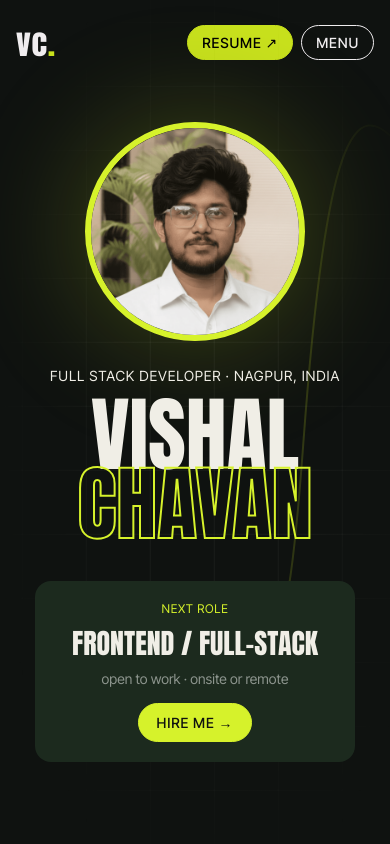
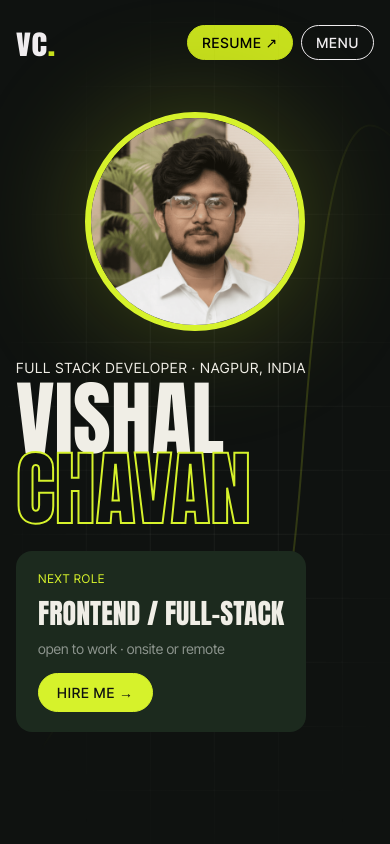
Before and after one commit to VishalChavan7/Portfolio, a React (Vite) app: page / in a window 390 px wide. Shown: the top 844 px of the page. Built offline with nearby package versions, Linux system fonts and the light colour scheme; the HTML template or start-up script is replaced by a standard one.

Commit message:
Vertically center mobile hero and even out spacing
Co-Authored-By: Claude Sonnet 5.5 <noreply@anthropic.com>

```diff
--- a/src/index.css
+++ b/src/index.css
@@ -647,24 +647,16 @@ img {
   .hero {
     height: auto;
     min-height: 100svh;
+    justify-content: center; /* equal space above and below the content */
     padding-top: 88px;
-    padding-bottom: 48px;
+    padding-bottom: 88px;
   }
   .hero-name {
     font-size: min(21vw, 25svh);
-    align-items: center;
-  }
-  .hero .eyebrow {
-    text-align: center;
+    margin-top: 8px;
   }
   .hero-card {
-    align-self: center;
-    width: 100%;
-    max-width: 320px;
-    text-align: center;
-  }
-  .hero-card .pill {
-    justify-self: center;
+    margin-top: 28px;
   }
   .pad {
     padding-block: 72px;
@@ -705,7 +697,7 @@ img {
     position: static;
     translate: none;
     width: min(100%, 320px, 26svh);
-    margin: 0 auto clamp(8px, 3svh, 32px);
+    margin: 0 auto 28px;
   }
 }
 @media (prefers-reduced-motion: reduce) {
```
